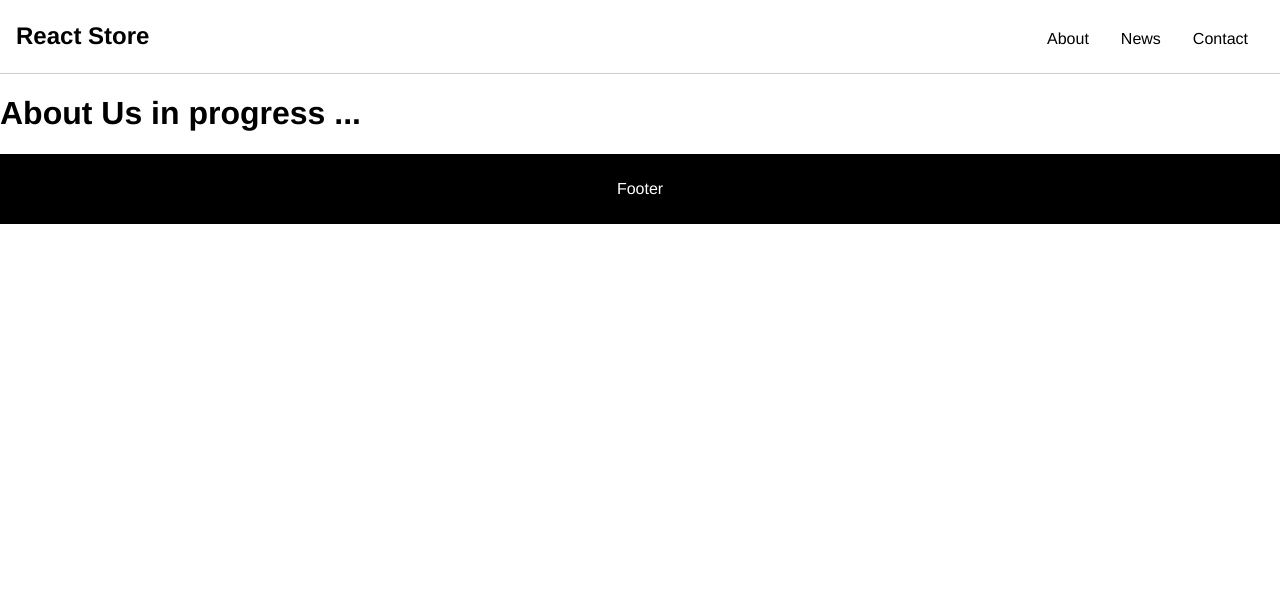
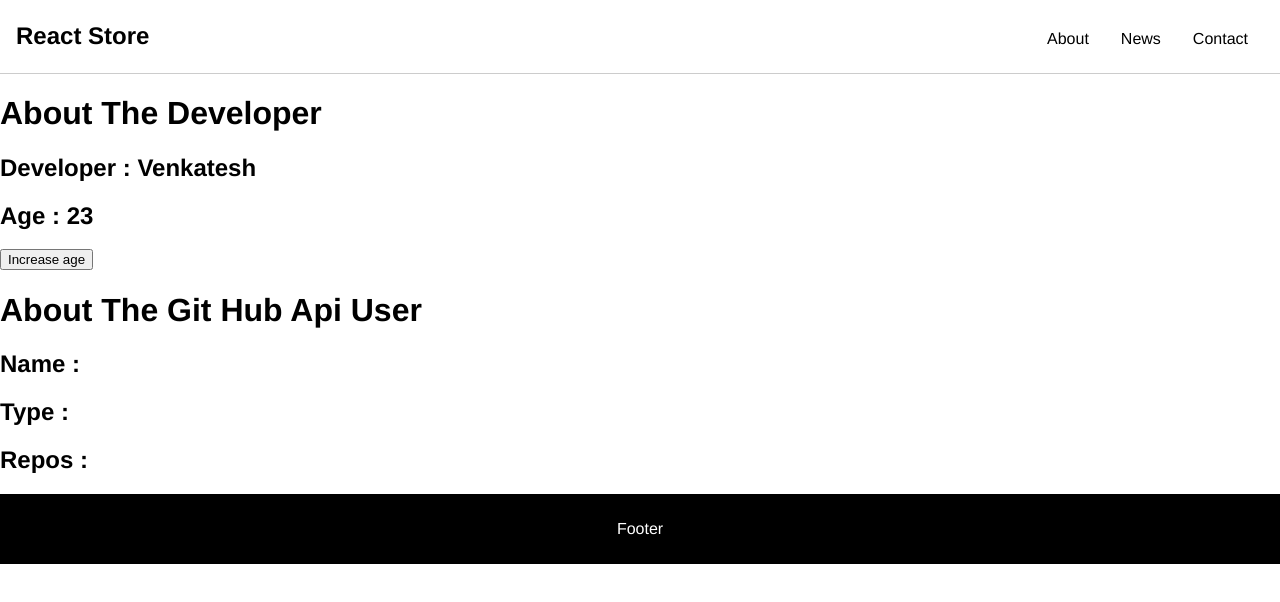
Before and after one commit to venkat8268/react-js, a React (Vite) app: page /about in a window 1280 px wide. Shown: the top 602 px of the page. Built offline with nearby package versions, Linux system fonts and the light colour scheme; no server answers.

Commit message:
Understanding Class based components
- React lifecycle methods

```diff
--- a/src/App.js
+++ b/src/App.js
@@ -3,7 +3,7 @@ import ReactDOM from "react-dom/client";
 import Header from "./components/Header";
 import Body from "./components/Body";
 import Footer from "./components/Footer";
-import About from "./components/About";
+import About from "./components/AboutClass";
 import Error from "./components/Error";
 import Restaurant from "./components/Restaurant";
 import { createBrowserRouter, RouterProvider, Outlet } from "react-router-dom";
@@ -32,7 +32,7 @@ const router = createBrowserRouter([
             },
             {
                 path: "/about",
-                element: <About />,
+                element: <About name={"Venkatesh"} />,
             },
             {
                 path: "/restaurant/:id",
--- a/src/components/About.js
+++ /dev/null
@@ -1,12 +0,0 @@
-import Header from "./Header";
-import Footer from "./Footer";
-
-const About = () => {
-    return (
-        <>
-            <h1>About Us in progress ...</h1>
-        </>
-    )
-}
-
-export default About;
--- /dev/null
+++ b/src/components/AboutClass.js
@@ -0,0 +1,64 @@
+import React from "react";
+
+class About extends React.Component {
+
+    // https://projects.wojtekmaj.pl/react-lifecycle-methods-diagram/
+
+    constructor(props) {
+        console.log('constructor');
+        super(props);
+
+        this.state = {
+            age: 23,
+            userInfo: {}
+        }
+    }
+
+    async componentDidMount() {
+        const userJson = await fetch('https://api.github.com/users/venkat8268');
+        const user = await userJson.json();
+        console.log('componentDidMount');
+        this.setState({
+            userInfo: user
+        })
+    }
+
+    componentDidUpdate() {
+        console.log('componentDidUpdate');
+    }
+
+    render() {
+        const { login, type, public_repos } = this.state.userInfo;
+        console.log('render');
+
+        return (
+            <div>
+                <div>
+                    <h1>About The Developer</h1>
+                    <h2>Developer : {this.props.name}</h2>
+                    <h2>Age : {this.state.age}</h2>
+                    <button
+                        onClick={
+                            () => {
+                                this.setState({
+                                    age: this.state.age + 1
+                                })
+                            }
+                        }
+                    >
+                        Increase age
+                    </button>
+                </div>
+
+                <div>
+                    <h1>About The Git Hub Api User</h1>
+                    <h2>Name : {login}</h2>
+                    <h2>Type : {type}</h2>
+                    <h2>Repos : {public_repos}</h2>
+                </div>
+            </div>
+        )
+    }
+}
+
+export default About
```
